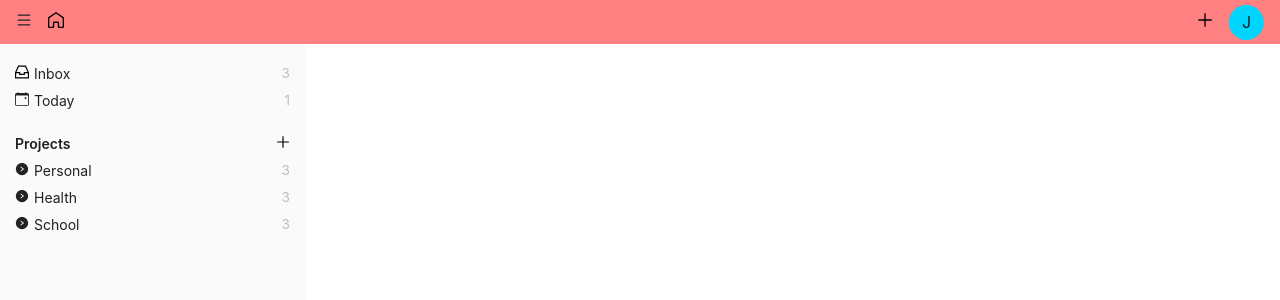
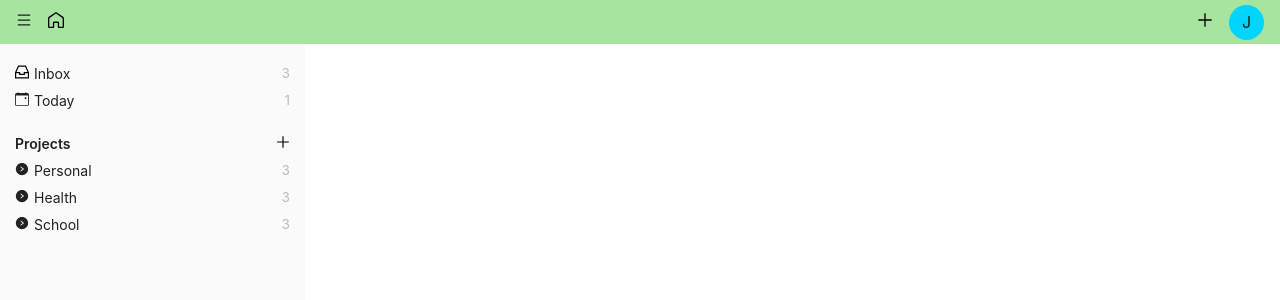
Before and after one commit to salvantjeff/todo-app, a React (Create React App) app in the folder todo-list-app/: page / in a window 1280 px wide. Shown: the top 300 px of the page. Built offline with nearby package versions, Linux system fonts and the light colour scheme.

Commit message:
Change nav background color

```diff
--- a/todo-list-app/src/components/NavBar/NavBar.css
+++ b/todo-list-app/src/components/NavBar/NavBar.css
@@ -3,7 +3,7 @@
     top: 0;
     right: 0;
     width: 100%;
-    background-color: rgb(255, 129, 129);
+    background-color: rgb(167, 228, 159);
     display: flex;
     justify-content: space-between;
     padding: .5rem 1rem;
```
